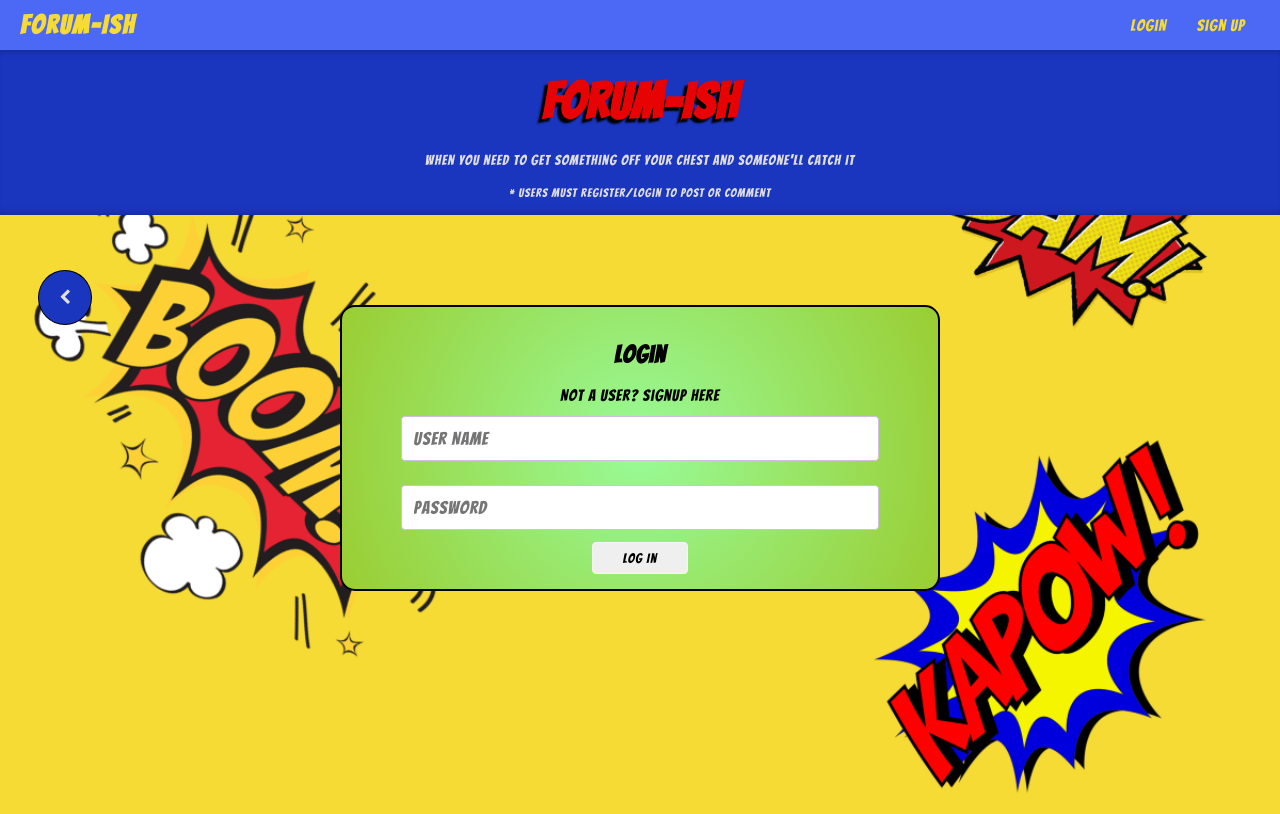
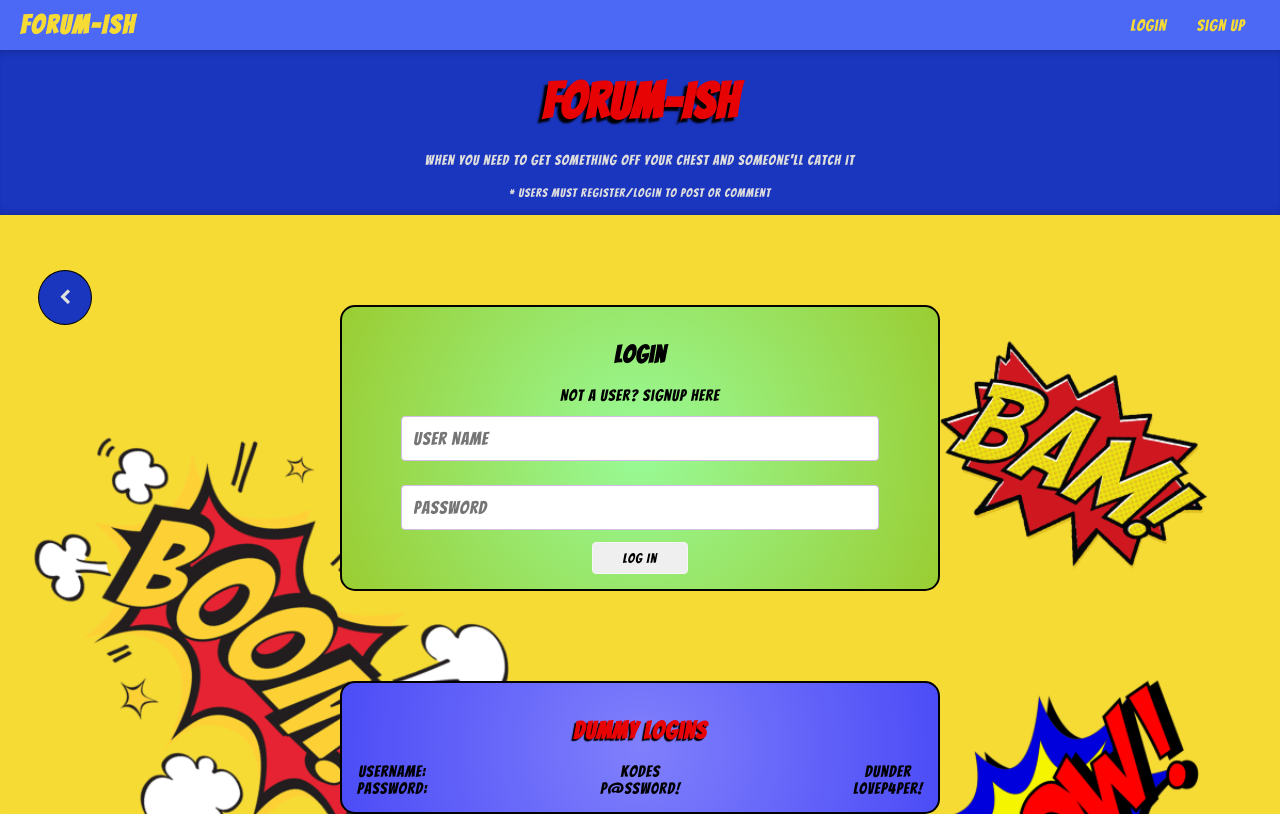
Before and after one commit to Kotieheim/Forum-ish, a React (Create React App) app: page /login in a window 1280 px wide. Built offline with nearby package versions, Linux system fonts and the light colour scheme.

Commit message:
add dummy logins

```diff
--- a/package.json
+++ b/package.json
@@ -19,9 +19,13 @@
   },
   "scripts": {
     "start": "react-scripts start",
+    "prebuild": "CI=true react-scripts test --colors",
     "build": "react-scripts build",
     "test": "react-scripts test",
-    "eject": "react-scripts eject"
+    "predeploy": "npm run build",
+    "deploy": "now ./build",
+    "eject": "react-scripts eject",
+    "postdeploy": "now alias -A ./build/now.json"
   },
   "eslintConfig": {
     "extends": "react-app"
--- a/src/components/AddPost/AddPost.js
+++ b/src/components/AddPost/AddPost.js
@@ -33,7 +33,6 @@ export class AddPost extends Component {
       }
     })
       .then(res => {
-        console.log(res);
         if (!res.ok) {
           return res.json().then(error => Promise.reject(error));
         }
@@ -55,7 +54,6 @@ export class AddPost extends Component {
   };
 
   render() {
-    console.log(this.context);
     return (
       <form className="AddPost" onSubmit={this.handleSubmit}>
         <select required name="style" className="AddPost_style">
--- a/src/components/LoginForm/LoginForm.js
+++ b/src/components/LoginForm/LoginForm.js
@@ -24,7 +24,7 @@ export class LoginForm extends Component {
         password.value = "";
         TokenService.saveAuthToken(res.authToken);
         this.props.onLoginSuccess();
-        console.log(this.context);
+
         this.context.handleLogin();
       })
       .catch(res => {
--- a/src/config.js
+++ b/src/config.js
@@ -1,4 +1,4 @@
 export default {
-  API_ENDPOINT: "http://localhost:8000/api",
+  API_ENDPOINT: "https://damp-ocean-50804.herokuapp.com/api",
   TOKEN_KEY: "stand-in-token"
 };
--- a/src/contexts/PostContext.js
+++ b/src/contexts/PostContext.js
@@ -39,7 +39,6 @@ export class PostProvider extends Component {
     this.setState({ post });
   };
   addPost = posts => {
-    console.log(this.state, posts);
     this.setState({
       post: [...this.state.post, posts]
     });
@@ -49,7 +48,6 @@ export class PostProvider extends Component {
     this.setComments([]);
   };
   setComments = comments => {
-    console.log("set comments state");
     this.setState({ comments });
   };
   clearArticle = () => {
--- a/src/routes/LoginPage/LoginPage.css
+++ b/src/routes/LoginPage/LoginPage.css
@@ -18,3 +18,26 @@
 .login-page a:hover {
   text-decoration: underline;
 }
+
+.Dummy_logins {
+  display: flex;
+  justify-content: space-between;
+  align-items: center;
+  text-align: center;
+}
+.Dummy_container {
+  background-image: radial-gradient(
+    circle,
+    rgb(128, 128, 252),
+    rgb(76, 76, 247)
+  );
+  border: 2px solid black;
+  margin-top: 15%;
+  border-radius: 15px;
+  padding: 15px;
+}
+.Dummy_container h2 {
+  text-align: center;
+  color: #e70303;
+  text-shadow: -2px 2px 1px #000000;
+}
--- a/src/routes/LoginPage/LoginPage.js
+++ b/src/routes/LoginPage/LoginPage.js
@@ -16,12 +16,32 @@ export class LoginPage extends Component {
   };
   render() {
     return (
-      <div className="login-page">
-        <h2>Login</h2>
-        <Link className="Is_or_is_not_user" to="/register">
-          Not a user? Signup here
-        </Link>
-        <LoginForm onLoginSuccess={this.handleLoginSuccess} />
+      <div>
+        <section className="login-page">
+          <h2>Login</h2>
+          <Link className="Is_or_is_not_user" to="/register">
+            Not a user? Signup here
+          </Link>
+          <LoginForm onLoginSuccess={this.handleLoginSuccess} />
+        </section>
+        <div className="Dummy_container">
+          <h2>Dummy Logins</h2>
+          <div className="Dummy_logins">
+            <div className="Dummy_credentials">
+              <p>Username:</p>
+              <p>Password:</p>
+            </div>
+
+            <div className="Dummy_credentials">
+              <p>Kodes</p>
+              <p>P@ssw0rd!</p>
+            </div>
+            <div className="Dummy_credentials">
+              <p>dunder</p>
+              <p>L0veP4per!</p>
+            </div>
+          </div>
+        </div>
       </div>
     );
   }
```
Also changed, not shown: public/now.json (+14 -3 lines), src/components/CommentForm/CommentForm.js (+0 -7 lines), src/routes/PostPage/PostPage.js (+1 -19 lines).
